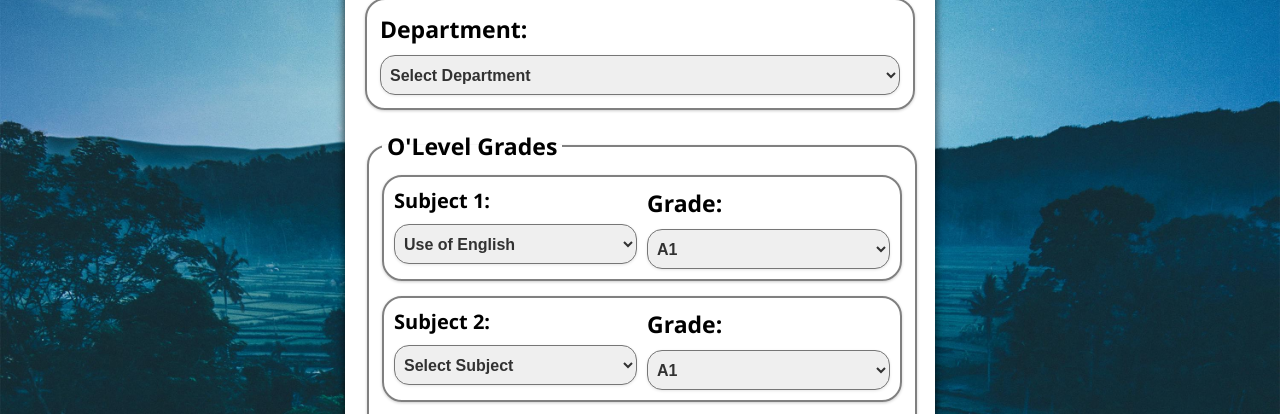
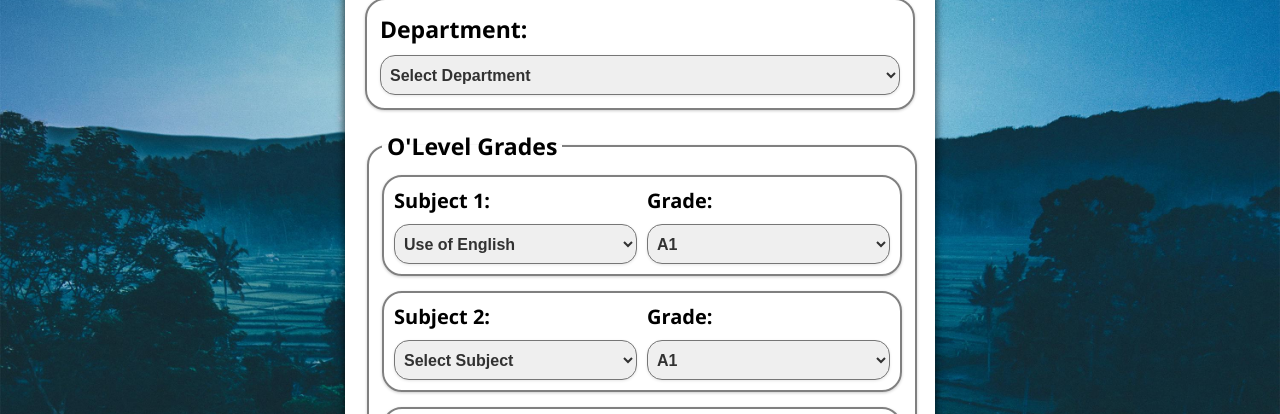
Before and after one commit to Twigstin/Screening-Calculator-App, a plain HTML site: page index.html in a window 1280 px wide. Shown: the part 342-756 px from the top of the page. Drawn offline with Linux system fonts and the light colour scheme.

Commit message:
Update screen.css

```diff
--- a/screen.css
+++ b/screen.css
@@ -190,7 +190,7 @@ select {
         opacity: 0;
     }
 }
-.subject label {
+.sections label {
     font-size: 20px;
 }
 
```
